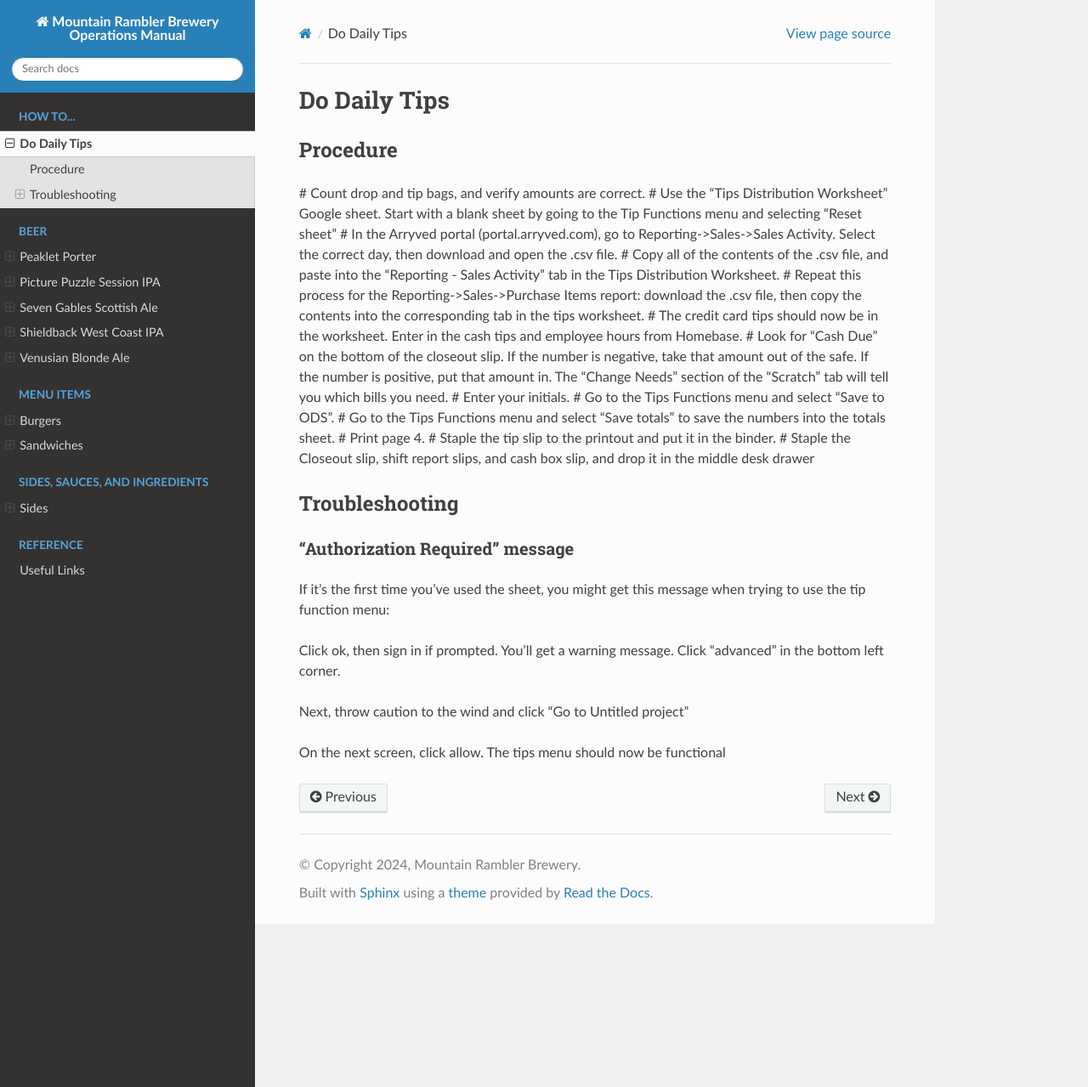
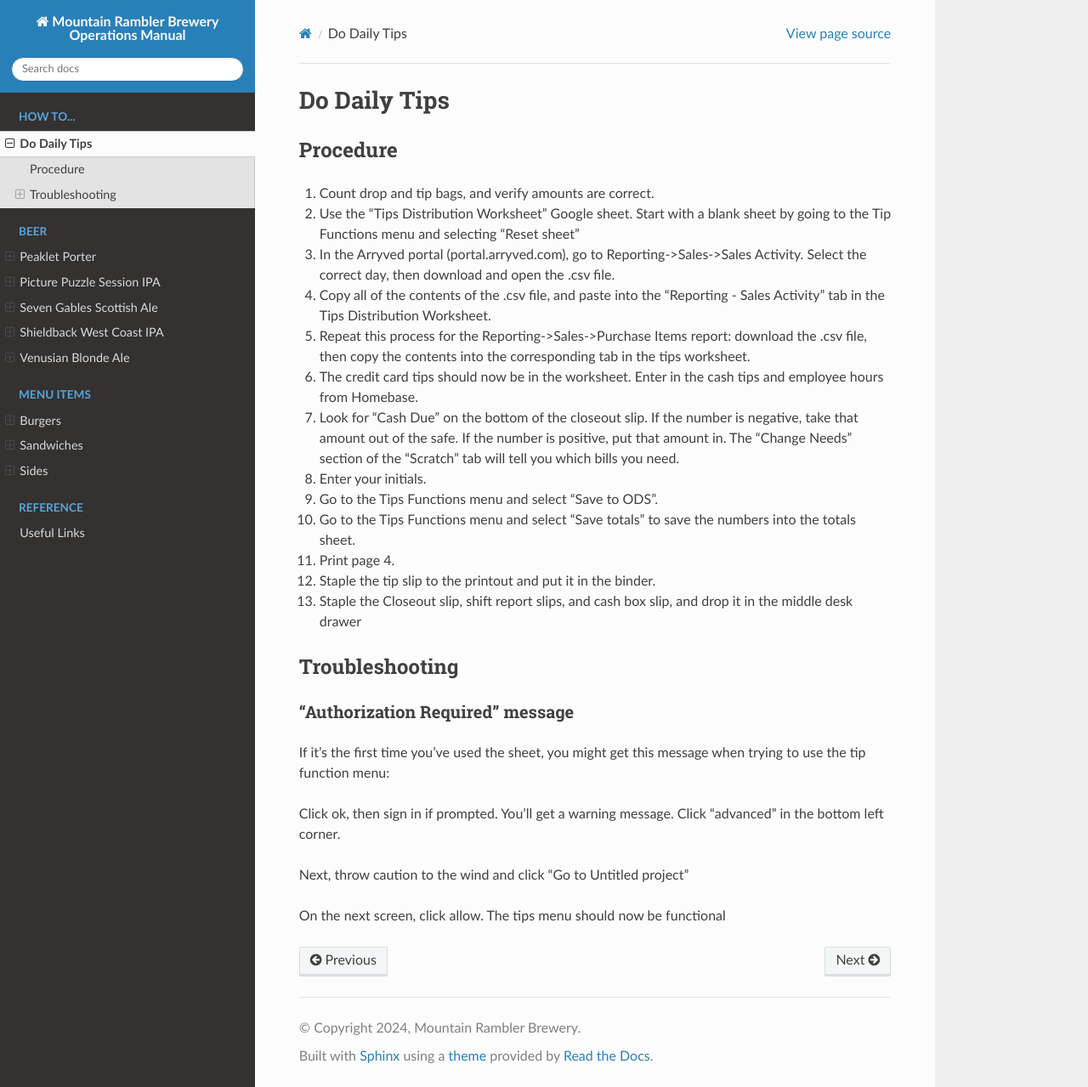
Before and after one commit to zhenry9/mrb-docs, a Sphinx documentation site: the page built from docs/source/how-to/tips.rst, in a window 1280 px wide and 1279 px high. Shown: the whole window at 85% size. Built offline with Sphinx 7.4.7 and the Read the Docs theme 2.0.0, drawn with Linux system fonts in a browser that asks for light colours.

Commit message:
restructure, fix

```diff
--- a/docs/source/how-to/tips.rst
+++ b/docs/source/how-to/tips.rst
@@ -3,19 +3,19 @@ Do Daily Tips
 
 Procedure
 ---------
-# Count drop and tip bags, and verify amounts are correct.
-# Use the “Tips Distribution Worksheet” Google sheet. Start with a blank sheet by going to the Tip Functions menu and selecting “Reset sheet”
-# In the Arryved portal (portal.arryved.com), go to Reporting->Sales->Sales Activity. Select the correct day, then download and open the .csv file.
-# Copy all of the contents of the .csv file, and paste into the “Reporting - Sales Activity” tab in the Tips Distribution Worksheet.
-# Repeat this process for the Reporting->Sales->Purchase Items report: download the .csv file, then copy the contents into the corresponding tab in the tips worksheet.
-# The credit card tips should now be in the worksheet. Enter in the cash tips and employee hours from Homebase.
-# Look for “Cash Due” on the bottom of the closeout slip. If the number is negative, take that amount out of the safe. If the number is positive, put that amount in. The “Change Needs” section of the “Scratch” tab will tell you which bills you need.
-# Enter your initials.
-# Go to the Tips Functions menu and select “Save to ODS”.
-# Go to the Tips Functions menu and select “Save totals” to save the numbers into the totals sheet.
-# Print page 4.
-# Staple the tip slip to the printout and put it in the binder.
-# Staple the Closeout slip, shift report slips, and cash box slip, and drop it in the middle desk drawer
+#. Count drop and tip bags, and verify amounts are correct.
+#. Use the “Tips Distribution Worksheet” Google sheet. Start with a blank sheet by going to the Tip Functions menu and selecting “Reset sheet”
+#. In the Arryved portal (portal.arryved.com), go to Reporting->Sales->Sales Activity. Select the correct day, then download and open the .csv file.
+#. Copy all of the contents of the .csv file, and paste into the “Reporting - Sales Activity” tab in the Tips Distribution Worksheet.
+#. Repeat this process for the Reporting->Sales->Purchase Items report: download the .csv file, then copy the contents into the corresponding tab in the tips worksheet.
+#. The credit card tips should now be in the worksheet. Enter in the cash tips and employee hours from Homebase.
+#. Look for “Cash Due” on the bottom of the closeout slip. If the number is negative, take that amount out of the safe. If the number is positive, put that amount in. The “Change Needs” section of the “Scratch” tab will tell you which bills you need.
+#. Enter your initials.
+#. Go to the Tips Functions menu and select “Save to ODS”.
+#. Go to the Tips Functions menu and select “Save totals” to save the numbers into the totals sheet.
+#. Print page 4.
+#. Staple the tip slip to the printout and put it in the binder.
+#. Staple the Closeout slip, shift report slips, and cash box slip, and drop it in the middle desk drawer
 
 Troubleshooting
 ---------------
--- a/docs/source/menu/food/sides/fries.rst
+++ /dev/null
@@ -1,5 +0,0 @@
-Fries
-=====
-*vegan, gluten-free*
-
-Lamb and Weston. Fried in vegetable oil only used for fries. Served with ketchup.
--- a/docs/source/menu/food/sides/garlic-fries.rst
+++ /dev/null
@@ -1,5 +0,0 @@
-Garlic Fries
-============
-*gluten-free, NOT vegan*
-
-Lamb and Weston. Fried in vegetable oil only used for fries. Tossed in garlic butter. Served with ketchup.
```
Also changed, not shown: docs/source/index.rst (+4 -3 lines), docs/source/menu/food/burgers/the-burger.rst (deleted, +0 -18 lines), docs/source/menu/food/sandwiches/chicken-sandwich.rst (deleted, +0 -18 lines), docs/source/menu/food/sides/side-salad.rst (deleted, +0 -11 lines), docs/source/menu/food/burgers.rst (renamed from docs/source/menu/food/burgers/burgers.rst), docs/source/menu/food/ingredients/salad-dressings.rst (renamed from docs/source/menu/food/sauces-dressings/salad-dressings.rst), docs/source/menu/food/ingredients/sauces.rst (added), docs/source/menu/food/sandwiches.rst (renamed from docs/source/menu/food/sandwiches/sandwiches.rst), docs/source/menu/food/sides.rst (renamed from docs/source/menu/food/sides/sides.rst).
